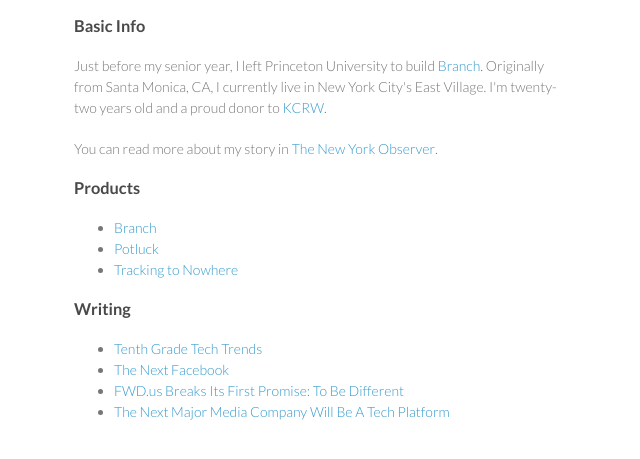
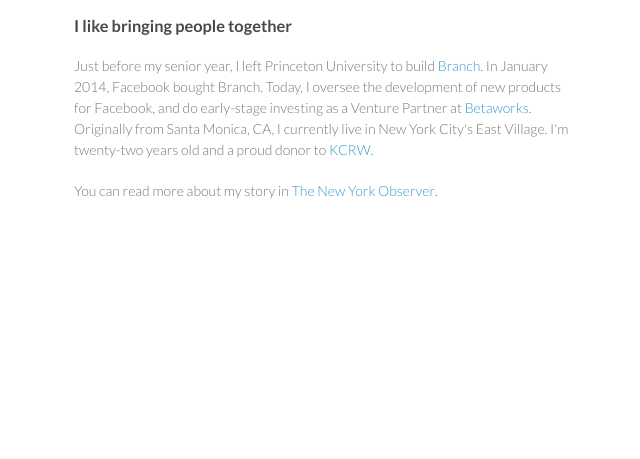
Before and after one commit to joshmiller/joshmiller.github.io, a plain HTML site: page index.html in a window 1280 px wide. Shown: the part 409-868 px from the top of the page, without its empty margins (136-776 px from the left). After the commit the page ends 800 px from the top, so only its background shows below. Drawn offline with Linux system fonts and the light colour scheme.

Commit message:
Updated bio, removed work

```diff
--- a/index.html
+++ b/index.html
@@ -22,32 +22,11 @@ Josh Miller / <a name="joshm" class="anchor" href="#joshm"><span class="octicon
 <p><img src="https://dl.dropboxusercontent.com/u/40125507/Josh%20Miller.png" alt="Josh Miller"></p>
 
 <h3>
-<a name="basic-info" class="anchor" href="#basic-info"><span class="octicon octicon-link"></span></a>Basic Info</h3>
+<a name="basic-info" class="anchor" href="#basic-info"><span class="octicon octicon-link"></span></a>I like bringing people together</h3>
 
-<p>Just before my senior year, I left Princeton University to build <a href="http://www.branch.com">Branch</a>. Originally from Santa Monica, CA, I currently live in New York City's East Village. I'm twenty-two years old and a proud donor to <a href="http://www.kcrw.com/">KCRW</a>.</p>
+<p>Just before my senior year, I left Princeton University to build <a href="http://www.branch.com/company">Branch</a>. In January 2014, Facebook bought Branch. Today, I oversee the development of new products for Facebook, and do early-stage investing as a Venture Partner at <a href="http://www.betaworks.com">Betaworks</a>. Originally from Santa Monica, CA, I currently live in New York City's East Village. I'm twenty-two years old and a proud donor to <a href="http://www.kcrw.com/">KCRW</a>.</p>
 
 <p>You can read more about my story in <a href="http://betabeat.com/2012/05/josh-miller-branch-profile-05022012/?show=all">The New York Observer</a>.</p>
 
-<h3>
-<a name="products" class="anchor" href="#products"><span class="octicon octicon-link"></span></a>Products</h3>
-
-<ul>
-<li><a href="http://www.branch.com">Branch</a></li>
-<li><a href="http://www.potluck.it">Potluck</a></li>
-<li><a href="http://www.youtube.com/watch?v=NcSxJQ6gyLY">Tracking to Nowhere</a></li>
-</ul><h3>
-<a name="writing" class="anchor" href="#writing"><span class="octicon octicon-link"></span></a>Writing</h3>
-
-<ul>
-<li><a href="https://medium.com/product-design/d8d4f2300cf3">Tenth Grade Tech Trends</a></li>
-<li><a href="https://medium.com/musings-about-text-boxes/8157c364d26a">The Next Facebook</a></li>
-<li><a href="https://medium.com/i-m-h-o/7c2042e0d0df">FWD.us Breaks Its First Promise: To Be Different</a></li>
-<li><a href="https://medium.com/musings-about-text-boxes/38accd15969f">The Next Major Media Company Will Be A Tech Platform</a></li>
-</ul><h3>
-
-      </section>
-    </div>
-    <script src="javascripts/scale.fix.js"></script>
-
   </body>
 </html>
```
